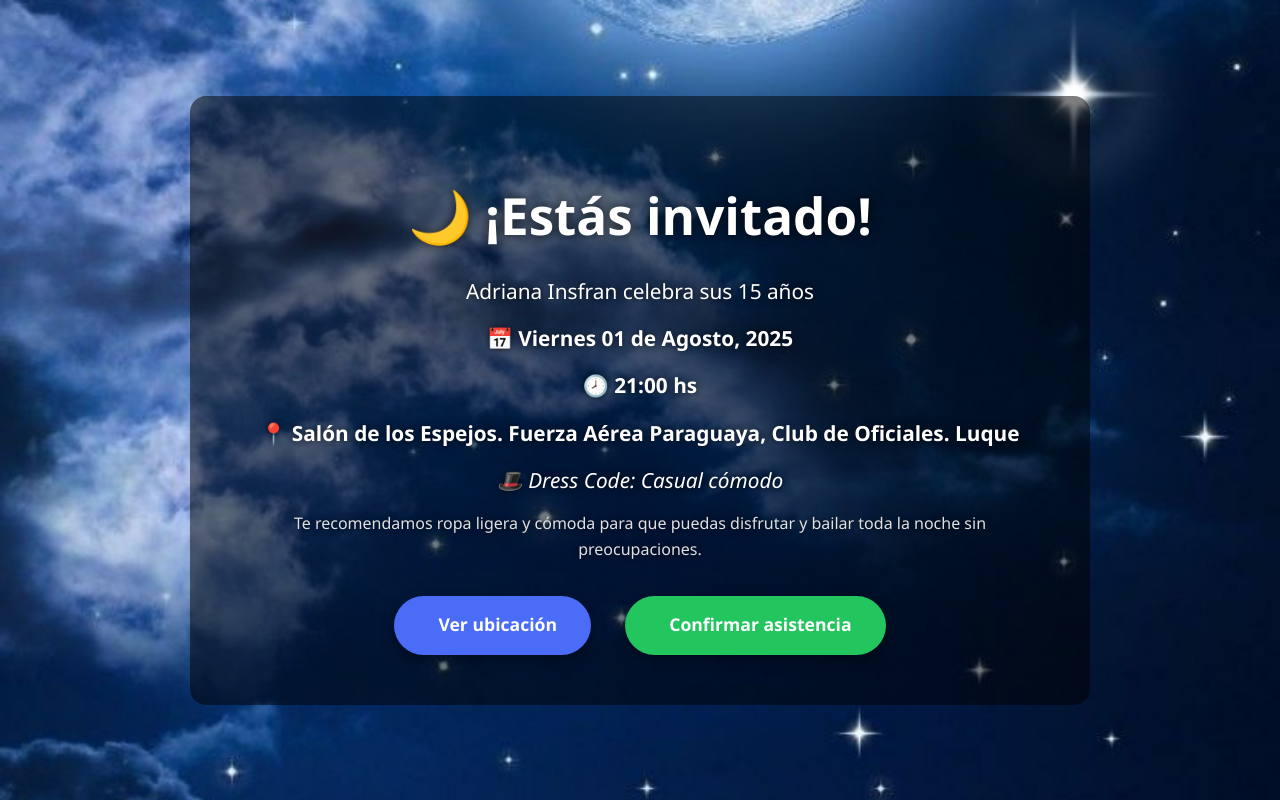
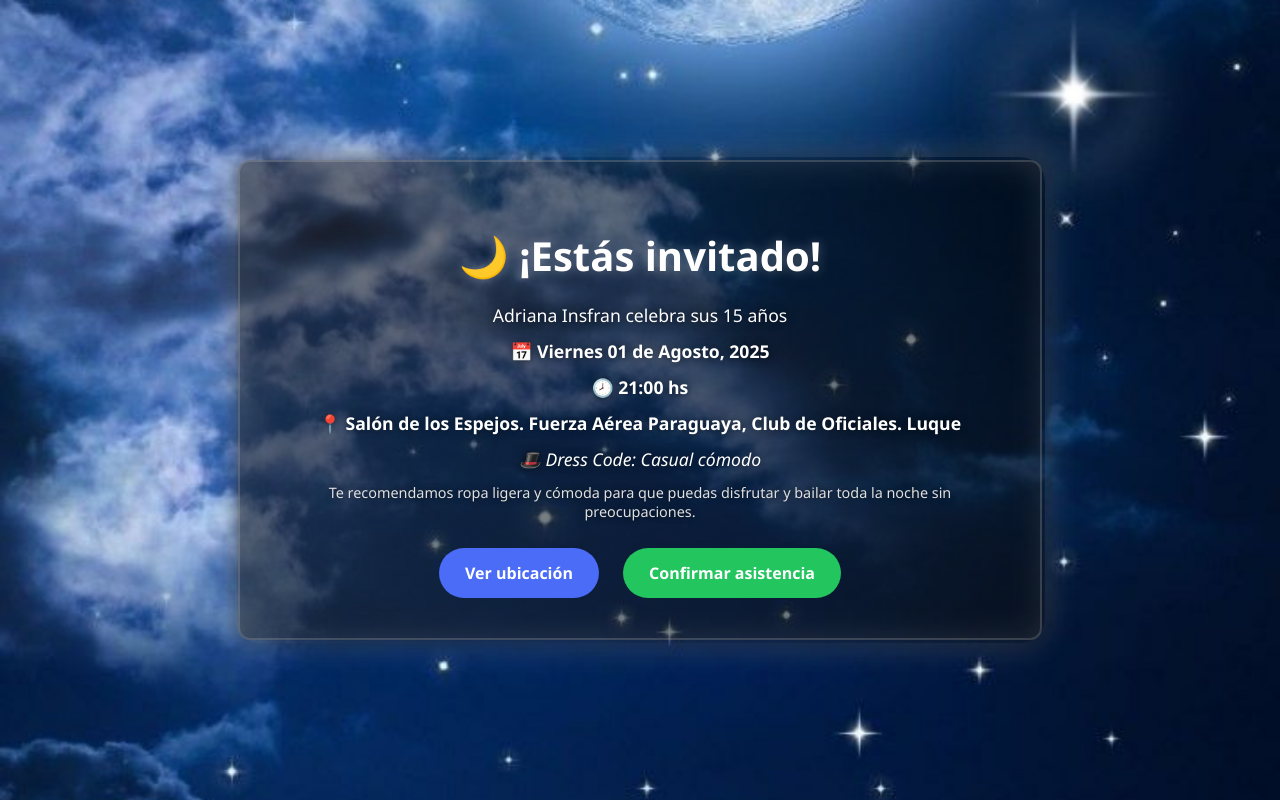
Before and after one commit to Pata27A/Invitacion, a Flask app: page / in a window 1280 px wide. Run offline with Flask 3, Linux system fonts and the light colour scheme.

Commit message:
Prueba 2

```diff
--- a/static/css/style.css
+++ b/static/css/style.css
@@ -12,43 +12,76 @@ body {
   align-items: center;
   color: #fff;
   text-align: center;
+  overflow: hidden;
 }
 
 .container-texto {
   background: rgba(0, 0, 0, 0.5);
-  padding: 50px 60px;
-  border-radius: 16px;
-  max-width: 900px;
-  width: 95%;
-  box-sizing: border-box;
+  padding: 40px 50px; /* Aumenta el padding */
+  border-radius: 12px;
+  max-width: 700px; /* Aumenta el ancho máximo */
+  width: 90%; /* Ocupará más del ancho disponible en pantallas pequeñas */
+  border: 2px solid rgba(255,255,255,0.2);
+  box-shadow: inset 0 0 30px rgba(255,255,255,0.1), 0 0 25px rgba(0,0,0,0.6);
+  animation: zoomIn 1.5s ease-out;
+  position: relative;
+}
+
+@keyframes zoomIn {
+  0% {
+    opacity: 0;
+    transform: scale(0.9);
+  }
+  100% {
+    opacity: 1;
+    transform: scale(1);
+  }
+}
+
+.container-texto::before {
+  content: '';
+  position: absolute;
+  top: -5px; left: -5px; right: -5px; bottom: -5px;
+  border-radius: 25px;
+  background: linear-gradient(45deg, rgba(255,255,255,0.15), rgba(255,255,255,0));
+  z-index: -1;
+  animation: pulseGlow 3s infinite;
+}
+
+@keyframes pulseGlow {
+  0%, 100% { box-shadow: 0 0 20px rgba(255,255,255,0.1); }
+  50% { box-shadow: 0 0 40px rgba(255,255,255,0.3); }
 }
 
 h1 {
-  font-size: 3.2rem;
-  margin-bottom: 25px;
-  text-shadow: 0 0 12px rgba(0, 0, 0, 0.75);
+  font-size: 2.5rem;
+  margin-bottom: 20px;
+  text-shadow: 0 0 12px rgba(255,255,255,0.3);
 }
 
 p {
-  font-size: 1.3rem;
-  margin: 14px 0;
-  text-shadow: 0 0 7px rgba(0, 0, 0, 0.7);
-  line-height: 1.6;
+  font-size: 1.1rem;
+  margin: 12px 0;
+  text-shadow: 0 0 8px rgba(0,0,0,0.6);
 }
 
 a.btn {
   display: inline-block;
-  margin: 20px 15px 0;
-  padding: 16px 34px;
+  margin: 15px 10px 0;
+  padding: 14px 26px;
   border-radius: 30px;
-  font-weight: 600;
-  font-size: 1.1rem;
+  font-weight: bold;
+  font-size: 1rem;
   cursor: pointer;
   text-decoration: none;
-  transition: all 0.3s ease;
+  transition: transform 0.3s ease, box-shadow 0.3s ease;
   user-select: none;
-  box-shadow: 0 5px 14px rgba(0, 0, 0, 0.35);
   color: #fff;
+}
+
+a.btn:hover {
+  transform: scale(1.08);
+  box-shadow: 0 0 20px rgba(255,255,255,0.4);
 }
 
 .btn-ubicacion {
@@ -57,7 +90,6 @@ a.btn {
 
 .btn-ubicacion:hover {
   background-color: #688bff;
-  transform: scale(1.05);
 }
 
 .btn-confirmar {
@@ -66,17 +98,32 @@ a.btn {
 
 .btn-confirmar:hover {
   background-color: #43d976;
-  transform: scale(1.05);
-}
-
-.btn i {
-  margin-right: 10px;
-  vertical-align: middle;
 }
 
 .recomendacion {
-  font-size: 1rem;
-  margin-top: 10px;
+  font-size: 0.9rem;
+  margin-top: 8px;
   color: #e0e0e0;
   text-shadow: 0 0 6px rgba(0, 0, 0, 0.6);
 }
+
+/* Responsivo */
+@media (max-width: 480px) {
+  h1 {
+    font-size: 2rem;
+  }
+
+  p {
+    font-size: 1rem;
+  }
+
+  a.btn {
+    font-size: 0.95rem;
+    padding: 12px 20px;
+    margin-top: 10px;
+  }
+
+  .container-texto {
+    padding: 20px 25px;
+  }
+}
```
